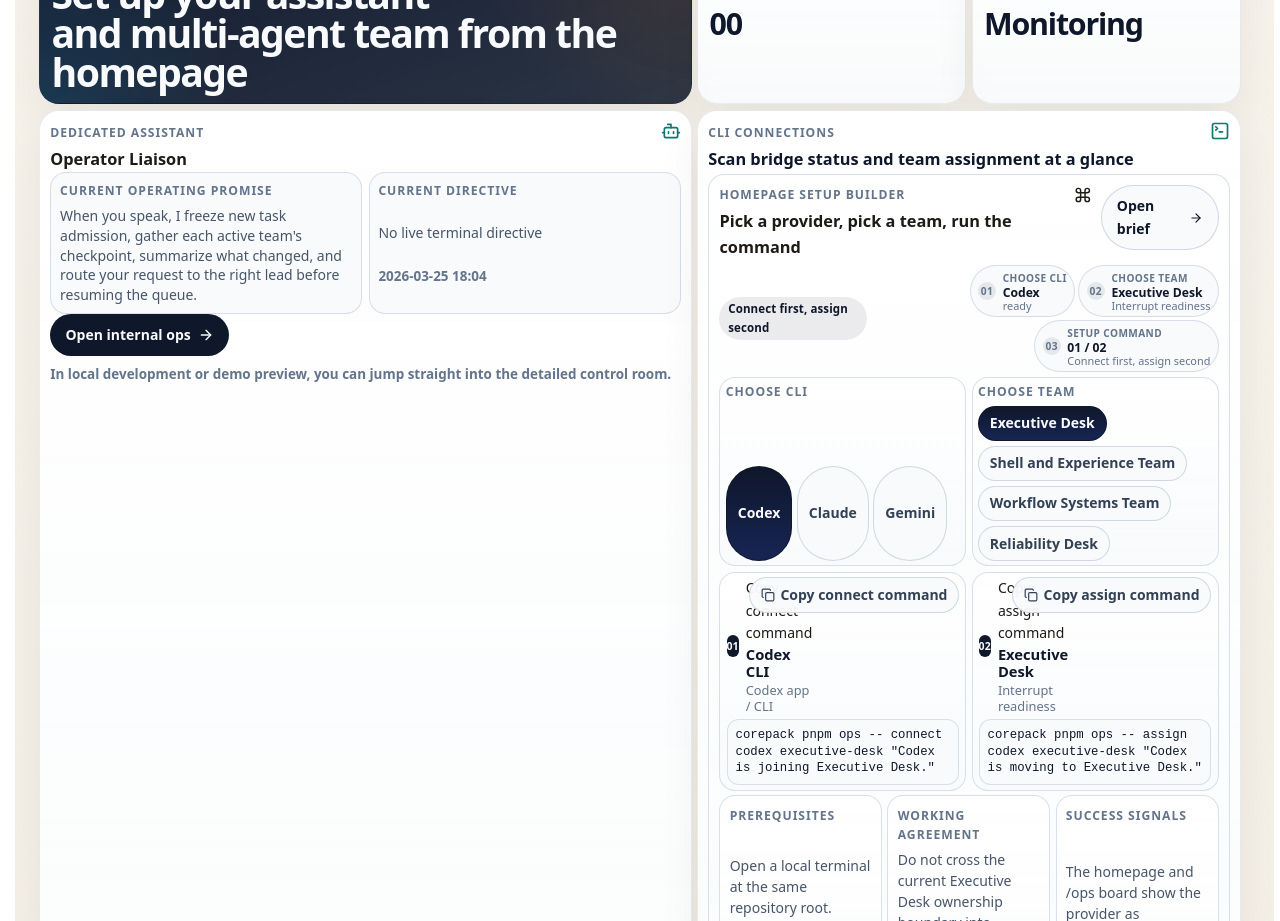
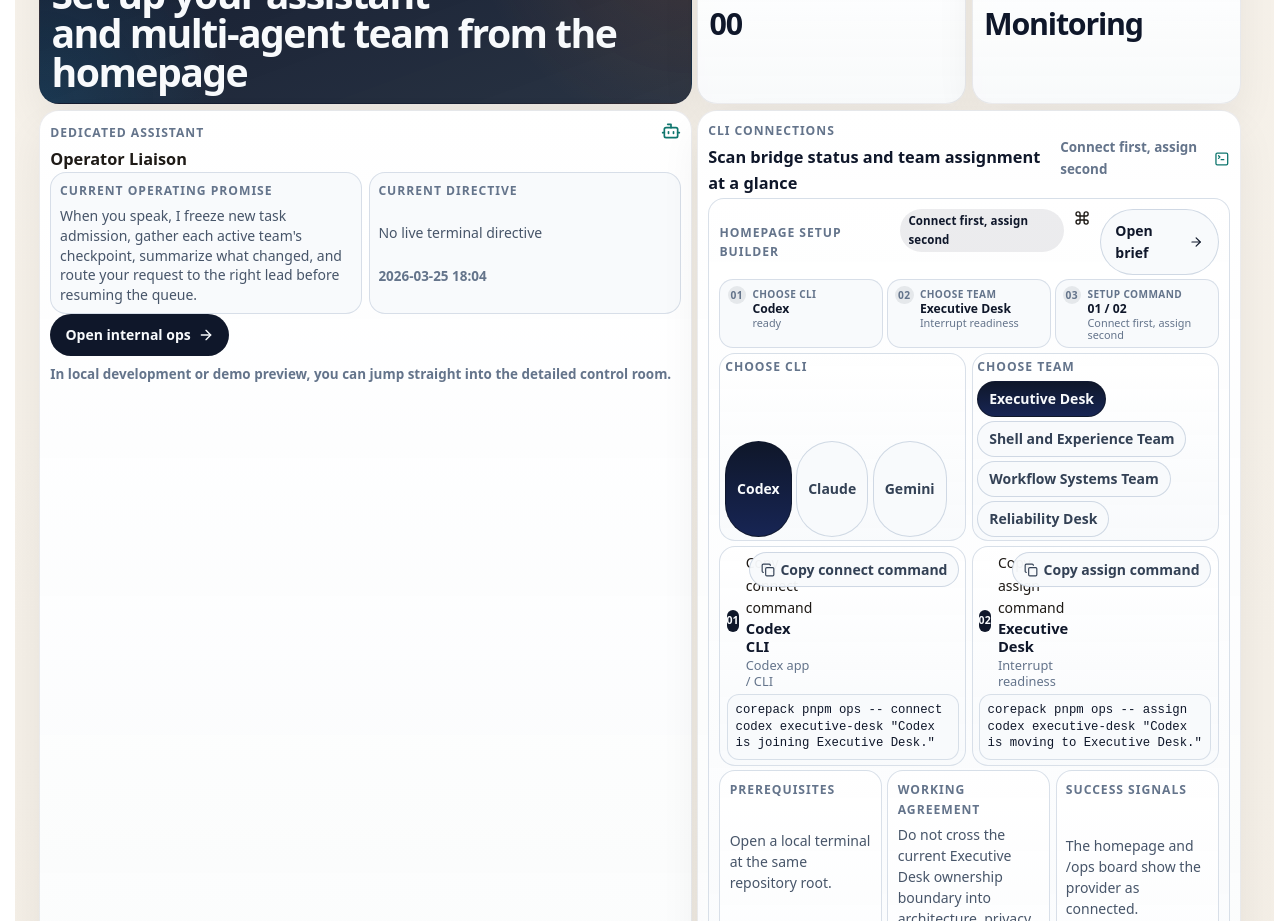
Before and after one commit to GongJae00/research-pages, a Next.js app in the folder apps/web/: page /en in a window 1280 px wide. Shown: the part 2080-3001 px from the top of the page. Built offline with nearby package versions, Linux system fonts and the light colour scheme; no server answers.

Commit message:
Autonomy batch 1377: shell-experience

```diff
--- a/apps/web/src/components/homepage-agent-control-section.module.css
+++ b/apps/web/src/components/homepage-agent-control-section.module.css
@@ -257,9 +257,19 @@
   gap: 0.6rem;
 }
 
-.setupHeaderCopy {
+.panelHeadCopy {
   display: grid;
-  gap: 0.1rem;
+  gap: 0.08rem;
+}
+
+.panelHeadMeta {
+  display: inline-flex;
+  align-items: center;
+  gap: 0.45rem;
+}
+
+.setupHeader {
+  align-items: center;
 }
 
 .setupRail,
@@ -277,19 +287,14 @@
 }
 
 .quickStartRail {
-  display: flex;
-  align-items: center;
-  gap: 0.3rem;
+  display: block;
   padding: 0.02rem 0 0.04rem;
 }
 
 .quickStartSummary {
-  display: flex;
-  flex: 1 1 auto;
-  flex-wrap: wrap;
-  justify-content: flex-end;
+  display: grid;
+  grid-template-columns: repeat(3, minmax(0, 1fr));
   gap: 0.22rem;
-  min-width: 0;
 }
 
 .setupScanBar {
@@ -314,12 +319,12 @@
 
 .summaryPill {
   display: inline-flex;
-  align-items: center;
+  align-items: flex-start;
   gap: 0.4rem;
   min-width: 0;
-  padding: 0.2rem 0.45rem;
+  padding: 0.34rem 0.45rem;
   border: 1px solid rgba(203, 213, 225, 0.72);
-  border-radius: 999px;
+  border-radius: 14px;
   background: rgba(248, 250, 252, 0.9);
 }
 
@@ -399,7 +404,7 @@
 .setupPicker {
   display: grid;
   gap: 0.3rem;
-  padding: 0.22rem 0.34rem;
+  padding: 0.18rem 0.3rem;
 }
 
 .optionRow {
@@ -647,6 +652,7 @@
   .summaryGrid,
   .heroInfoGrid,
   .providerMeta,
+  .quickStartSummary,
   .setupRail,
   .setupPickerGrid,
   .setupCommands,
@@ -655,12 +661,7 @@
   }
 
   .quickStartRail {
-    flex-direction: column;
-    align-items: stretch;
-  }
-
-  .quickStartSummary {
-    justify-content: stretch;
+    display: block;
   }
 
   .summaryPill {
--- a/apps/web/src/components/homepage-agent-control-section.tsx
+++ b/apps/web/src/components/homepage-agent-control-section.tsx
@@ -366,21 +366,22 @@ export function HomepageAgentControlSection({
 
         <article className={styles.providerPanel}>
           <div className={styles.panelHead}>
-            <div>
+            <div className={styles.panelHeadCopy}>
               <span className={styles.metaLabel}>{copy.providersLabel}</span>
               <h3>{copy.providersTitle}</h3>
             </div>
-            <TerminalSquare size={20} />
+            <div className={styles.panelHeadMeta}>
+              <span className={styles.inlineMeta}>{copy.commandOrder}</span>
+              <TerminalSquare size={20} />
+            </div>
           </div>
 
           <article className={styles.setupBuilderCard}>
             <div className={styles.setupHeader}>
-              <div className={styles.setupHeaderCopy}>
-                <span className={styles.metaLabel}>{copy.setupBuilderLabel}</span>
-                <h3>{copy.setupBuilderTitle}</h3>
-              </div>
+              <span className={styles.metaLabel}>{copy.setupBuilderLabel}</span>
               <div className={styles.setupHeaderActions}>
-                <Command size={20} />
+                <span className={styles.orderPill}>{copy.commandOrder}</span>
+                <Command size={18} />
                 {setupBriefHref ? (
                   <Link href={setupBriefHref} className={styles.secondaryLink} target="_blank">
                     {copy.openBrief}
@@ -390,7 +391,6 @@ export function HomepageAgentControlSection({
               </div>
             </div>
             <div className={styles.quickStartRail}>
-              <span className={styles.orderPill}>{copy.commandOrder}</span>
               <div className={styles.quickStartSummary}>
                 {setupRailItems.map((item) => (
                   <div className={styles.summaryPill} key={item.step}>
```
